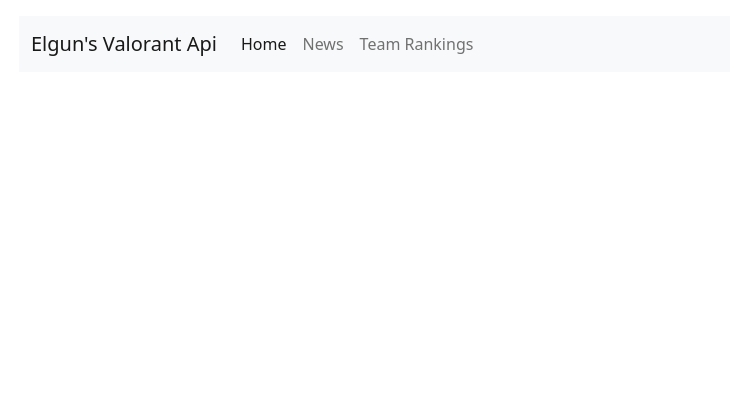
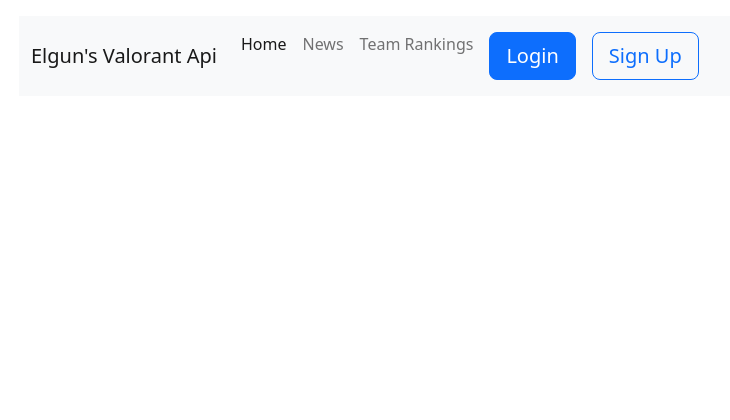
Before and after one commit to Elgun1234/valorant_api, a FastAPI app: page / in a window 1280 px wide. Shown: the top 420 px of the page, without its empty margins (67-797 px from the left). Run offline with FastAPI, Linux system fonts and the light colour scheme.

Commit message:
Update nav.html

```diff
--- a/templates/nav.html
+++ b/templates/nav.html
@@ -10,6 +10,11 @@
         <a class="nav-link" href="http://127.0.0.1:8000/news">News</a>
         <a class="nav-link" href="http://127.0.0.1:8000/rankings">Team Rankings</a>
 
+        <a class="nav-link" href="http://127.0.0.1:8000/login" ><button type="button" class="btn btn-primary btn-lg">Login</button></a>
+
+        <a class="nav-link" href="http://127.0.0.1:8000/rankings"> <button type="button" class="btn btn-outline-primary btn-lg" >Sign Up</button></a>
+
+
       </div>
     </div>
   </div>
```
